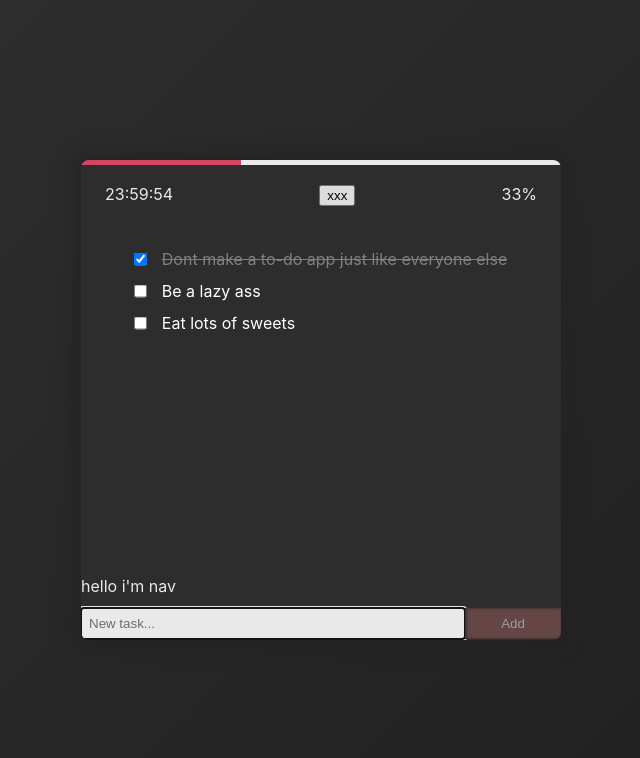
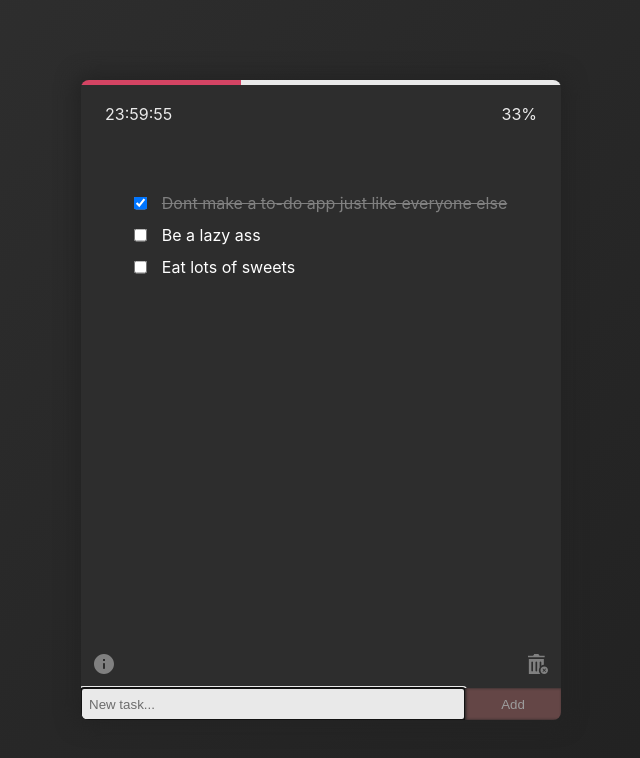
Before and after one commit to evgeny-rov/in24, a React (Create React App) app: page / in a window 1280 px wide. Shown: the top 758 px of the page, without its empty margins (319-959 px from the left). Built offline with nearby package versions, Linux system fonts and the light colour scheme.

Commit message:
added confirmation on reset app

```diff
--- a/src/App.css
+++ b/src/App.css
@@ -2,6 +2,7 @@
   --main-color: grey;
   --accent-color: #fff;
   --accent-color2: rgb(231, 71, 106);
+  --inactive-color: rgb(107, 74, 74);
 }
 
 body {
@@ -83,16 +84,16 @@ code {
 /* todo styling */
 
 .todo-container {
+  position: relative;
   box-sizing: border-box;
+  width: 30rem;
+  height: 40rem;
   padding: 1em;
-  width: 30rem;
-  height: 30rem;
   background: rgb(45, 45, 45);
   border-radius: 0.5em;
   display: flex;
   justify-content: center;
   align-items: center;
-  position: relative;
   box-shadow: 0 0 20px 5px rgb(35, 35, 35);
   overflow: hidden;
 }
@@ -152,26 +153,91 @@ li input {
   position: absolute;
   box-sizing: border-box;
   width: 100%;
-  height: 4rem;
+  height: 5rem;
   bottom: 0;
   opacity: 0.9;
 }
 
-.user-input {
+.menu-item {
   width: 100%;
-  height: 50%;
+  box-sizing: border-box;
 }
 
-.menu-item {
-  width: 100%;
-  height: 50%;
+/* nav */
+
+.menu-nav {
   box-sizing: border-box;
+  padding: 0.6rem 0.8rem;
+  height: 60%;
+  display: flex;
+  justify-content: space-between;
+  align-items: center;
+}
+
+.nav-confirm {
+  height: 100%;
+  float: right;
+}
+
+.nav-btn {
+  height: 100%;
+  width: 2.5rem;
+  margin-left: 0.8rem;
+  border: none;
+  background: var(--inactive-color);
+  color: #fff;
+  border-radius: 3px;
+  transition: all .5s;
+}
+
+.nav-btn:hover {
+  background: var(--accent-color2);
+}
+
+.user-input {
+  height: 40%;
+}
+
+svg {
+  width: 20px;
+}
+
+.trash-can-svg {
+  float: right;
+  fill: rgb(139, 139, 139);
+}
+
+.trash-can-svg:hover {
+  fill: #fff;
+  transition: all .4s;
+}
+
+.info-svg {
+  transition: all .4s;
+}
+
+.info-svg path {
+  transition: all .4s;
+  fill: rgb(139, 139, 139);
+}
+
+.info-svg:hover {
+  transform: rotate(90deg);
+}
+
+.info-svg:hover path {
+  fill: #fff;
+}
+
+.user-input form {
+  height: 100%;
 }
 
 .input {
   box-sizing: border-box;
   padding: 0.5rem;
   border: none;
+  height: 100%;
 }
 
 .field {
@@ -189,7 +255,7 @@ li input {
 }
 
 .sbmt-btn:disabled {
-  background: rgb(107, 74, 74);
+  background: var(--inactive-color);
   color: #AAA;
   box-shadow: inset 1px 0 3px rgb(36, 36, 36);
 }
@@ -198,5 +264,6 @@ li input {
   .todo-container {
     height: 100%;
     width: 100%;
+    border-radius: 0;
   }
 }
--- a/src/components/Menu/Nav.tsx
+++ b/src/components/Menu/Nav.tsx
@@ -1,7 +1,14 @@
 import React from 'react';
+import { ReactComponent as Info } from '../../info.svg';
+import ResetWithConfirmation from './ResetWithConfirmation';
 
-export default () => {
+const Nav = () => {
   return (
-    <div className="menu-nav menu-item">hello i'm nav</div>
+    <div className="menu-nav menu-item">
+      <Info />
+      <ResetWithConfirmation />
+    </div>
   );
 }
+
+export default Nav;
--- /dev/null
+++ b/src/components/Menu/ResetWithConfirmation.tsx
@@ -0,0 +1,34 @@
+import React, { useState } from 'react';
+import { connect } from 'react-redux';
+import { resetApp } from '../../redux/actions';
+import { ReactComponent as Trash } from '../../trash-can.svg';
+
+interface Props {
+  resetApp: () => {};
+}
+
+// rethink click outside to close
+// feels like a hack right now
+
+const ResetWithConfirmation = ({ resetApp }: Props) => {
+  const [toConfirm, setToConfirm] = useState(false);
+
+  const handleConfirmation = () => {
+    setToConfirm(false);
+    resetApp();
+  }
+
+  if (toConfirm) {
+    return (
+      <div className="nav-confirm" onBlur={() => setToConfirm(false)}>
+        <span>Reset all of your progress?</span>
+        <input className="nav-btn" type="button" value="Yes" autoFocus onClick={handleConfirmation}/>
+        <input className="nav-btn" type="button" value="No" onClick={() => setToConfirm(false)} />
+      </div>
+    );
+  } else {
+    return <Trash onClick={() => setToConfirm(true)} />
+  }
+}
+
+export default connect(null, { resetApp })(ResetWithConfirmation);
--- a/src/components/Status/Countdown.tsx
+++ b/src/components/Status/Countdown.tsx
@@ -11,15 +11,16 @@ const CountDown = ({ countAmount, resetApp }: Props) => {
   const [time, setTime] = useState(countAmount);
 
   useEffect(() => {
-    const timerId = setInterval(() => setTime(time - 1000), 1000);
-    return () => clearInterval(timerId);
-  }, [time]);
+    if (time < 1000) {
+      resetApp()
+    } else {
+      const intervalId = setInterval(() => setTime(time - 1000), 1000);
+      return () => clearInterval(intervalId);
+    }
+  }, [time, resetApp]);
 
   return (
-    <>
-      <span className="timer">{new Date(time).toUTCString().slice(-12, -4)}</span>
-      <input type="button" value="xxx" onClick={resetApp}/>
-    </>
+    <span className="timer">{new Date(time).toUTCString().slice(-12, -4)}</span>
   );
 }
 
--- a/src/redux/reducers/progress.ts
+++ b/src/redux/reducers/progress.ts
@@ -1,6 +1,6 @@
 import { ADD_TASK, TOGGLE_TASK, RESET_APP } from '../actions/actionTypes';
 
-const DAY_IN_MS = 86399000;
+const DAY_IN_MS = 864000000;
 
 const initialState: ProgressState = {
   total: 3,
```
Also changed, not shown: src/info.svg (added), src/trash-can.svg (added).
